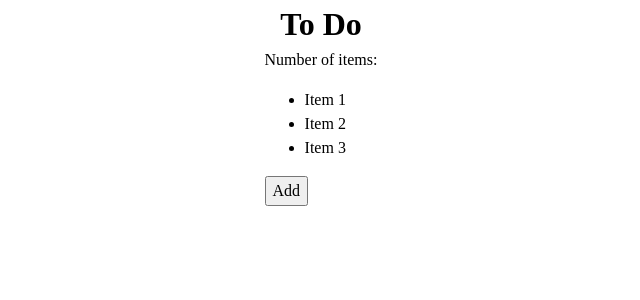
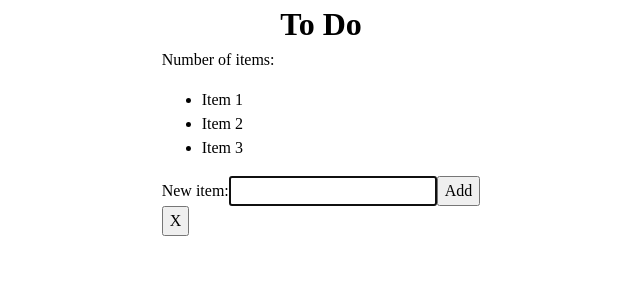
Before and after one commit to a-savva/To-Do-app-with-Hooks, a React (Vite) app: page / in a window 1280 px wide. Both pictures are taken after a click on the button "Add". Shown: the top 300 px of the page, without its empty margins (319-959 px from the left). Built offline with nearby package versions, Linux system fonts and the light colour scheme.

Commit message:
AddItem component

```diff
--- a/src/App.jsx
+++ b/src/App.jsx
@@ -1,17 +1,37 @@
-import React, { useState, useEffect } from "react";
+import React, { useState, useEffect, useRef } from "react";
 
 import "./styles/reset.css";
 import "./styles/typography.css";
 import "./App.css";
 
 import TodoList from "./components/TodoList";
+import AddItem from "./components/AddItem";
 
 export default function App(props) {
   const [items, setItems] = useState([]);
+  const [showNewItem, setShowNewItem] = useState(false);
+  const [newItem, setNewItem] = useState("");
+  const inputRef = useRef(null);
+  const addBtnRef = useRef(null);
 
   useEffect(() => {
     setItems(props.data);
   }, []);
+
+  useEffect(() => {
+    if (showNewItem === true) {
+      inputRef.current.focus();
+    }
+  }, [showNewItem]);
+
+  function handleAddClick(e) {
+    setShowNewItem(true);
+  }
+
+  function handleCloseClick() {
+    setShowNewItem(false);
+    setTimeout(() => addBtnRef.current.focus());
+  }
 
   return (
     <div className="todoapp">
@@ -19,9 +39,25 @@ export default function App(props) {
       <div className="todos">
         <div className="todos__number-of-items">Number of items:</div>
         <TodoList items={items} />
-        <div className="todos_add-item-btn">
-          <button>Add</button>
-        </div>
+        {!showNewItem && (
+          <div className="todos_add-item-btn">
+            <button onClick={handleAddClick} ref={addBtnRef}>
+              Add
+            </button>
+          </div>
+        )}
+        {showNewItem && (
+          <>
+            <AddItem
+              newItem={newItem}
+              setNewItem={setNewItem}
+              inputRef={inputRef}
+            />
+            <button aria-label="Close" onClick={handleCloseClick}>
+              X
+            </button>
+          </>
+        )}
       </div>
     </div>
   );
--- /dev/null
+++ b/src/components/AddItem/index.jsx
@@ -0,0 +1,17 @@
+import React from "react";
+
+export default function AddItem({ newItem, setNewItem, inputRef }) {
+  return (
+    <form>
+      <label htmlFor="new-item">New item:</label>
+      <input
+        type="text"
+        id="new-item"
+        value={newItem}
+        onChange={(e) => setNewItem(e.target.value)}
+        ref={inputRef}
+      />
+      <button>Add</button>
+    </form>
+  );
+}
```
